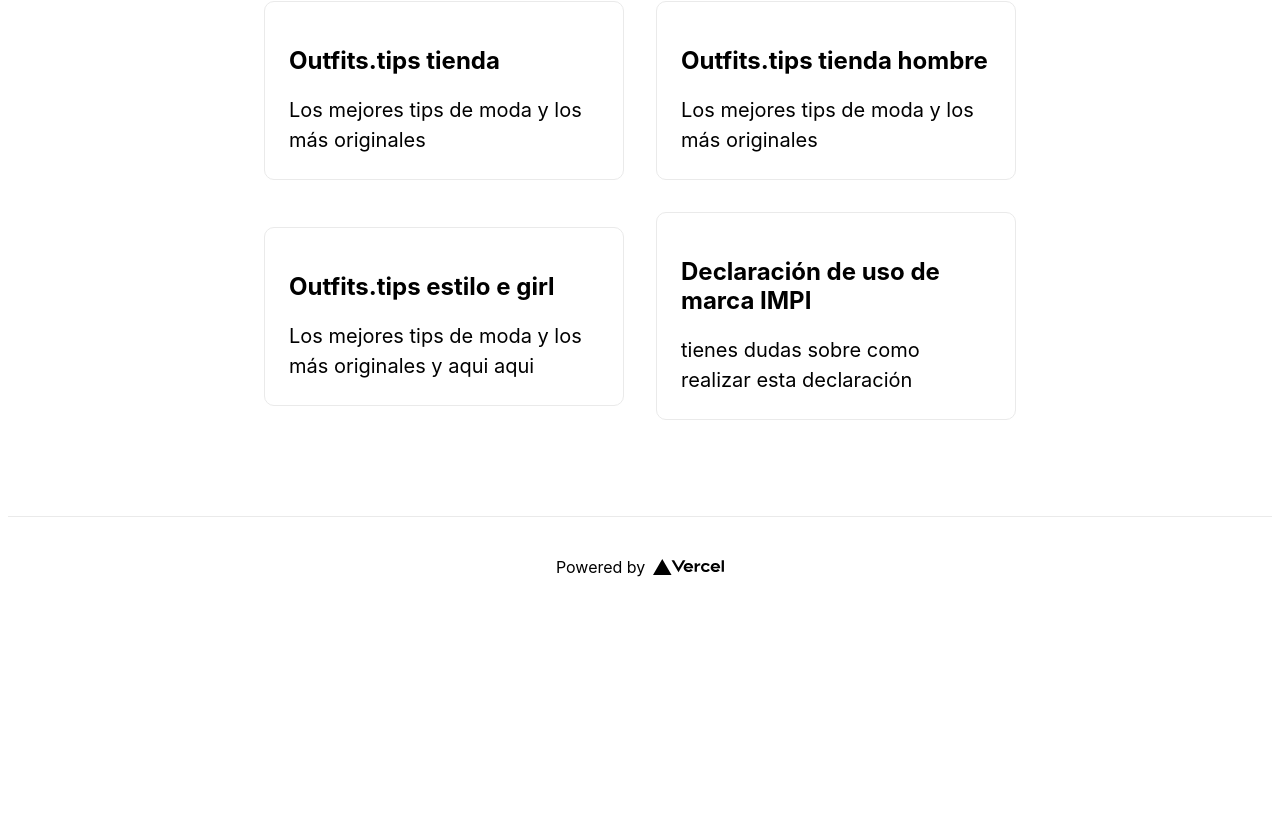
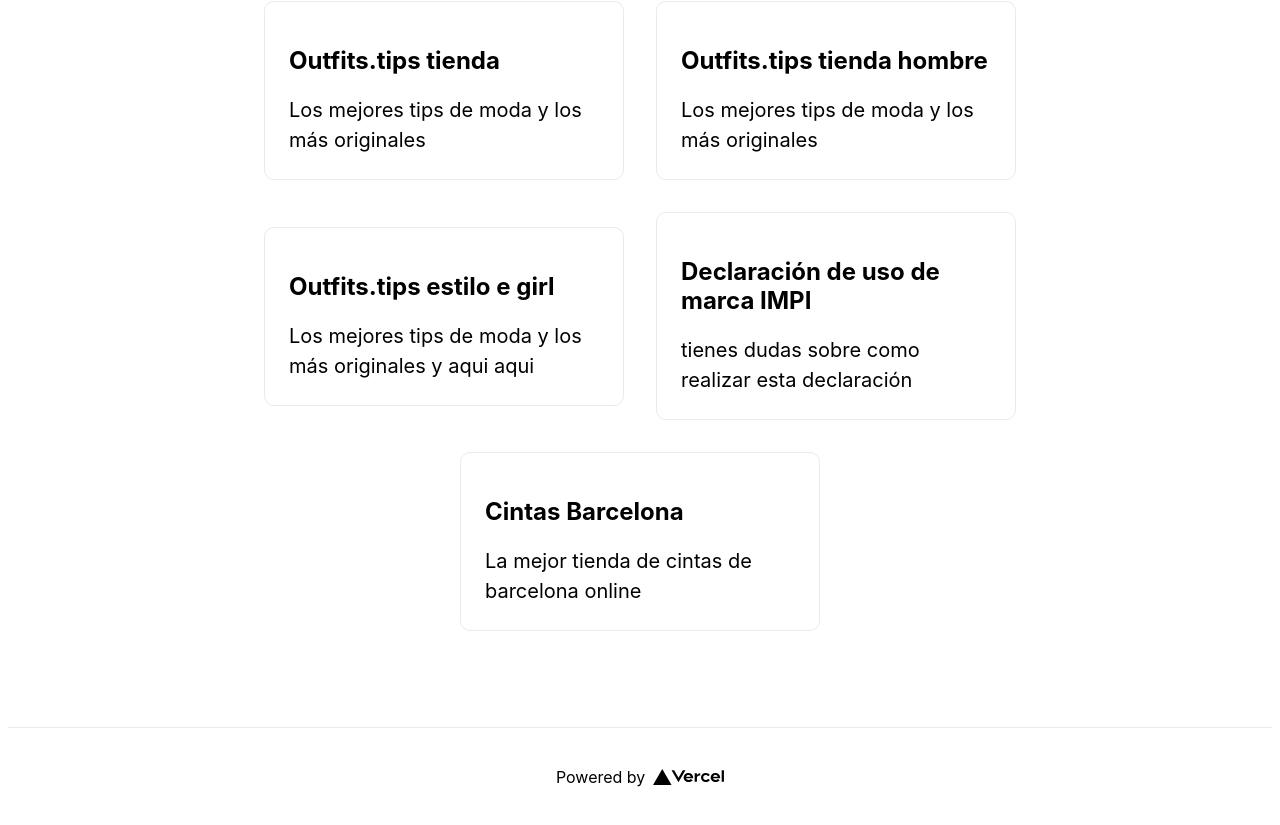
Before and after one commit to ppietro21/nextjs, a Next.js app: page / in a window 1280 px wide. Shown: the part 2339-3164 px from the top of the page. Before the commit the page ends 2955 px from the top, so only its background shows below. Built offline with nearby package versions, Linux system fonts and the light colour scheme.

Commit message:
Update index.js

```diff
--- a/pages/index.js
+++ b/pages/index.js
@@ -98,6 +98,10 @@ Además, te ayudará a eliminar cualquier resto de maquillaje y limpiar el rostr
             <h2>Declaración de uso de marca IMPI</h2>
             <p>tienes dudas sobre como realizar esta declaración</p>
           </a>
+          <a href="https://cintasbarcelonaonline.com" className={styles.card}>
+            <h2>Cintas Barcelona</h2>
+            <p>La mejor tienda de cintas de barcelona online</p>
+          </a>
         </div>
       </main>
 
```
